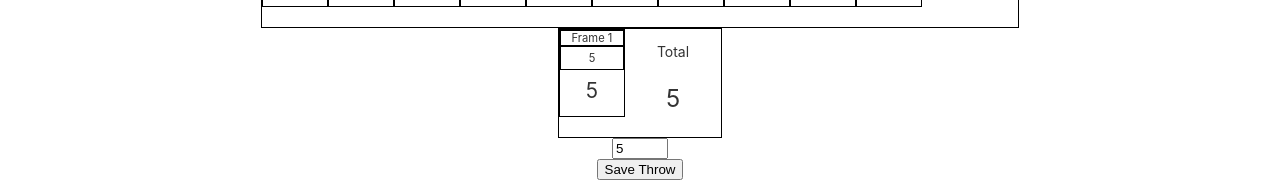
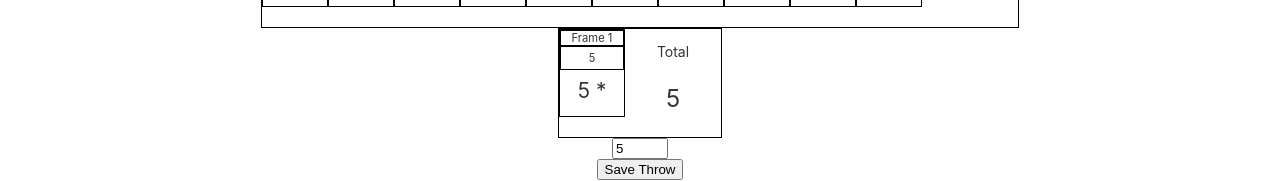
Before and after one commit to mattsknox/MyBowlingScore, an Angular app: page / in a window 1280 px wide. Both pictures are taken after typing "5" into the empty fields and a click on the button "Save Throw". Shown: the part 166-347 px from the top of the page. Built offline with nearby package versions, Linux system fonts and the light colour scheme.

Commit message:
Added an asterisk if the frame is open

```diff
--- a/src/app/framebox/framebox.component.html
+++ b/src/app/framebox/framebox.component.html
@@ -8,6 +8,6 @@
         </div>
     </div>
     <div class="frame-score">
-        {{this.Frame.FrameScore}}
+        {{this.Frame.FrameScore}} <span *ngIf="Frame.IsOpen">*</span>
     </div>
 </div>
--- a/src/data/BowlingGame.ts
+++ b/src/data/BowlingGame.ts
@@ -28,6 +28,8 @@ export class BowlingGame {
             }
             else if (currentFrame.Throws.length == 2) {
                 currentFrame.IsOpen = false;
+            } else if (currentFrame.Throws.length < 2) {
+                currentFrame.IsOpen = true;
             }
             if (frameNumber > 1) //There was a previous frame
             {
```
